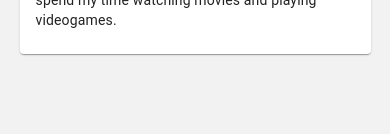
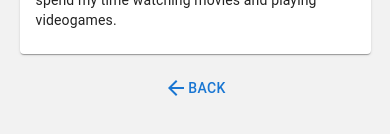
Before and after one commit to motohrr/ReactNativeEmployeesApp, a React Native app: screen /MyProfile in a window 390 px wide. Shown: the part 312-446 px from the top of the page. Built offline with nearby package versions, Linux system fonts and the light colour scheme; no server answers.

Commit message:
Added back button on profile and employee details screens

```diff
--- a/App.js
+++ b/App.js
@@ -1,4 +1,5 @@
 import * as React from 'react';
+import { registerRootComponent } from 'expo';
 import { View, Text } from 'react-native';
 import { NavigationContainer } from '@react-navigation/native';
 import DrawerNavigator from './components/DrawerNavigator';
@@ -13,3 +14,5 @@ export default function App() {
       </React.Fragment>
   );
 }
+
+registerRootComponent(App);
--- a/app.json
+++ b/app.json
@@ -27,6 +27,9 @@
     },
     "web": {
       "favicon": "./assets/favicon.png"
+    },
+    "packagerOpts": {
+      "sourceExts": ["cjs"]
     }
   }
 }
--- a/babel.config.js
+++ b/babel.config.js
@@ -2,5 +2,6 @@ module.exports = function(api) {
   api.cache(true);
   return {
     presets: ['babel-preset-expo'],
+    plugins: ['react-native-reanimated/plugin'],
   };
 };
--- a/components/DrawerNavigator.js
+++ b/components/DrawerNavigator.js
@@ -14,7 +14,7 @@ const DrawerNavigator = () => {
             cardStyle: { backgroundColor: '#00a656' }
         }}>
             <DrawerInstance.Screen
-                    name="EmployeeList"
+                    name="EmployeesList"
                     component={EmployeesListScreen}
                     options={
                         {
--- a/package.json
+++ b/package.json
@@ -13,6 +13,7 @@
     "@emotion/react": "^11.8.1",
     "@emotion/styled": "^11.8.1",
     "@mui/icons-material": "^5.4.4",
+    "@mui/lab": "^5.0.0-alpha.71",
     "@mui/material": "^5.4.4",
     "@react-navigation/drawer": "^6.3.1",
     "@react-navigation/native": "^6.0.8",
@@ -22,6 +23,7 @@
     "react": "17.0.1",
     "react-dom": "17.0.1",
     "react-native": "0.64.3",
+    "react-native-gesture-handler": "~2.1.0",
     "react-native-safe-area-context": "3.3.2",
     "react-native-screens": "~3.10.1",
     "react-native-web": "0.17.1"
--- a/screens/EmployeeDetailsScreen.js
+++ b/screens/EmployeeDetailsScreen.js
@@ -1,13 +1,15 @@
 import React from "react";
 import { ScrollView } from 'react-native';
 import MediaCard from "../components/MediaCard";
+import ArrowBackIcon from '@mui/icons-material/ArrowBack';
+import { Button } from "@mui/material";
 
-
-const EmployeeDetailsScreen = ({route}) => {
+const EmployeeDetailsScreen = ({route, navigation}) => {
     const employee = route.params.employee;
     return (
         <ScrollView>
             <MediaCard employee={employee}></MediaCard>
+            <Button color="primary" onClick={()=>{navigation.navigate('EmployeesList')}}><ArrowBackIcon/>Back</Button>
         </ScrollView>
     );
 }
--- a/screens/MyProfileScreen.js
+++ b/screens/MyProfileScreen.js
@@ -1,12 +1,15 @@
+import { Button } from "@mui/material";
 import React from "react";
 import { ScrollView } from "react-native-gesture-handler";
 import BasicCard from "../components/BasicCard";
+import ArrowBackIcon from '@mui/icons-material/ArrowBack';
 
-const MyProfileScreen = (props) => {
+const MyProfileScreen = ({navigation}) => {
 
     return (
         <ScrollView>
             <BasicCard></BasicCard>
+            <Button color="primary" onClick={()=>{navigation.navigate('EmployeesList')}}><ArrowBackIcon/>Back</Button>
         </ScrollView>
     );
 }
```
Also changed, not shown: 1 other file (tests, documents, lock files or other folders).
